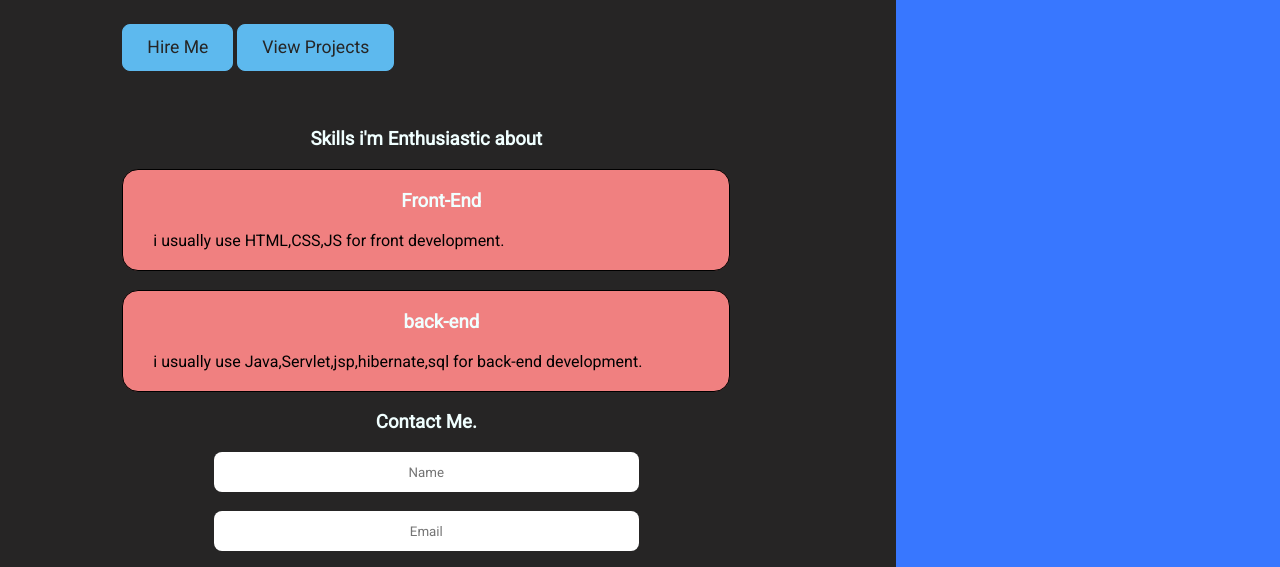
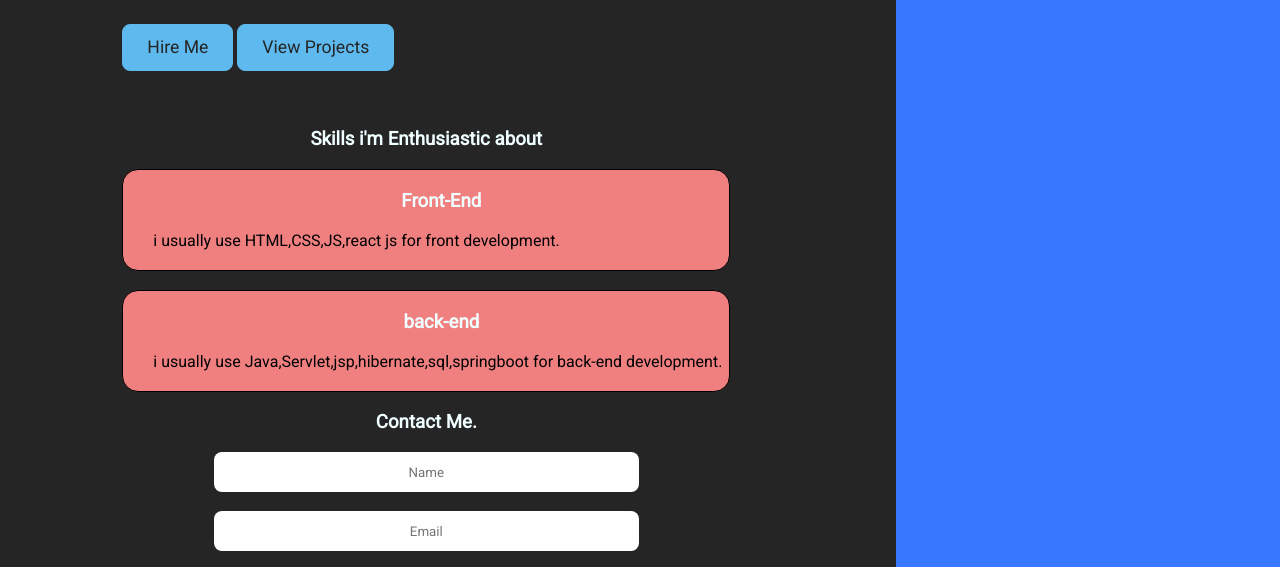
Before and after one commit to mallikarjun12343/Portfoli, a plain HTML site: page index.html in a window 1280 px wide. Shown: the part 592-1159 px from the top of the page. Drawn offline with Linux system fonts and the light colour scheme.

Commit message:
Update index.html

```diff
--- a/index.html
+++ b/index.html
@@ -39,11 +39,11 @@
                 <div class="front-end">
 
                     <h3>Front-End</h3><br>
-                    <p>i usually use HTML,CSS,JS for front development.</p>
+                    <p>i usually use HTML,CSS,JS,react js for front development.</p>
                 </div> <br>
                 <div class="back-end">
                     <h3>back-end</h3> <br>
-                    <p>i usually use Java,Servlet,jsp,hibernate,sql for back-end development.</p>
+                    <p>i usually use Java,Servlet,jsp,hibernate,sql,springboot for back-end development.</p>
                 </div>
                 <br>
                 <div class="Contact">
```
